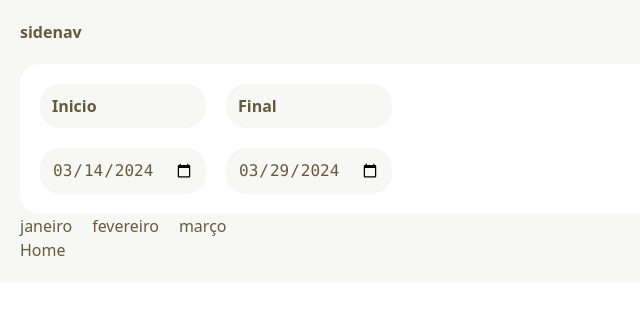
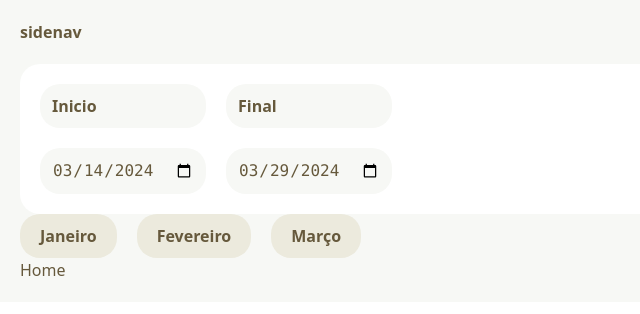
Before and after one commit to AlvesPHGA/fintech-by-origamid, a React (Vite) app: page / in a window 1280 px wide. Shown: the top 314 px of the page, without its empty margins (0-640 px from the left). Built offline with nearby package versions, Linux system fonts and the light colour scheme; no server answers.

Commit message:
update: button

```diff
--- a/src/ui/components/Button/Button.tsx
+++ b/src/ui/components/Button/Button.tsx
@@ -1,7 +1,9 @@
+import { ButtonProps } from '../../../data/@types/IForm';
 import { UseData } from '../../../data/contexts/DataContext';
 import { formateDate, monthName } from '../../../data/services/functions/fData';
+import { buttonStyle } from '../../styles/formStyles';
 
-export const Button = ({ n }: { n: number }) => {
+export const Button = ({ n }: ButtonProps) => {
    const { setBegin, setEnd } = UseData();
 
    function setMonth(n: number) {
@@ -15,5 +17,9 @@ export const Button = ({ n }: { n: number }) => {
       setEnd(formateDate(lastDay));
    }
 
-   return <button onClick={() => setMonth(n)}>{monthName(n)}</button>;
+   return (
+      <button className={buttonStyle()} onClick={() => setMonth(n)}>
+         {monthName(n)}
+      </button>
+   );
 };
```
